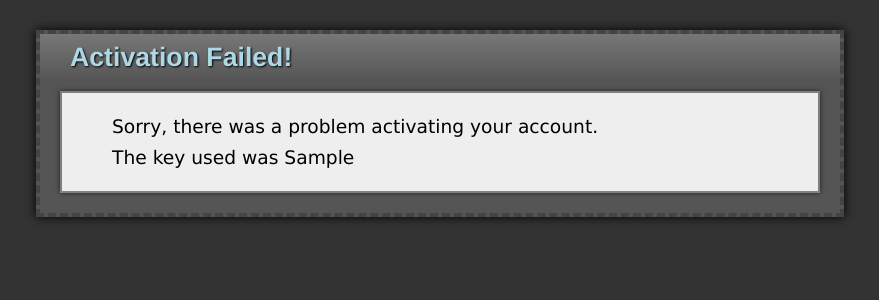
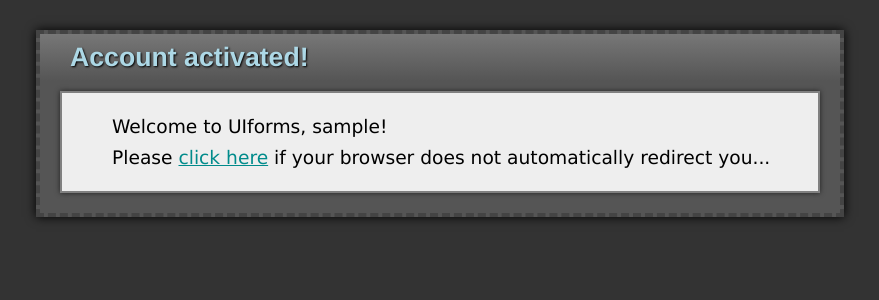
Before and after one commit to robbles/uiforms, a Django app: template templates/registration/activate.html in a window 1280 px wide. Shown: the part 45-345 px from the top of the page, without its empty margins (200-1079 px from the left). Run offline with Django 3.2, Linux system fonts and the light colour scheme; the template is opened without the code that fills it: most values are stand-ins (such as "Sample title", 1, 10 or a date in 2020).

Commit message:
Fixed account activation bug, added auto-redirect

```diff
--- a/templates/registration/activate.html
+++ b/templates/registration/activate.html
@@ -3,11 +3,29 @@
 
 {% block content %}
 
-<h2 id="section-title">Activation Failed!</h2>
+{% if not account %}
+    <h2 id="section-title">Activation Failed!</h2>
 
-<div class="empty-form">
-    <p>Sorry, there was a problem activating your account.</p>
-    <p>The key used was {{ activation_key }}</p>
-</div>
+    <div class="empty-form">
+        <p>Sorry, there was a problem activating your account! Please contact
+        support for further assistance</p>
+    </div>
+{% else %}
+    <h2 id="section-title">Account activated!</h2>
+
+    <div class="empty-form">
+        <p>Welcome to UIforms, {{ account.username }}!</p>
+
+        <p>Please <a href="{% url auth_login %}">click here</a> if your browser
+        does not automatically redirect you...</a>
+    </div>
+
+    <script type="text/javascript" language="javascript" charset="utf-8">
+        setTimeout(function() {
+            window.location = "{% url auth_login %}";
+        }, 3000);
+    </script>
+
+{% endif %}
 
 {% endblock %}
```
